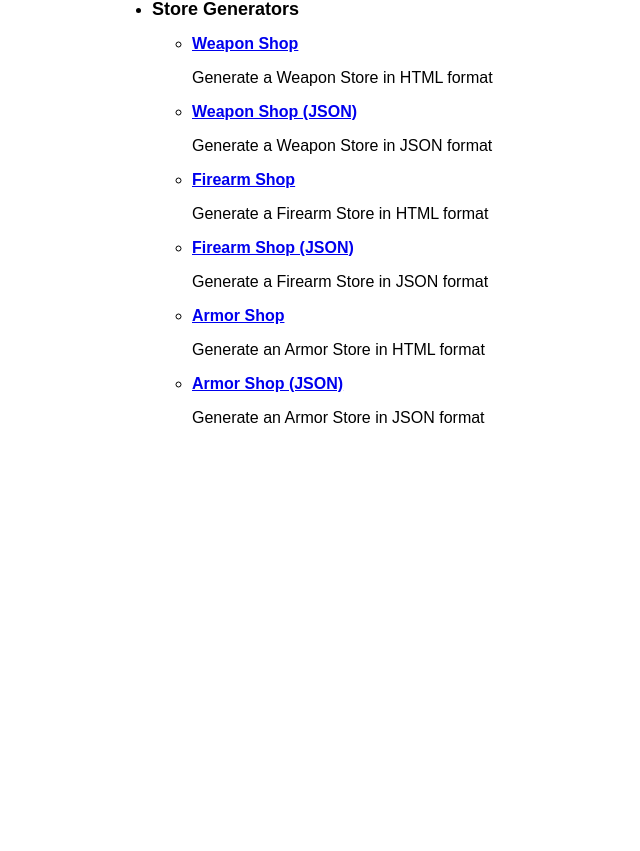
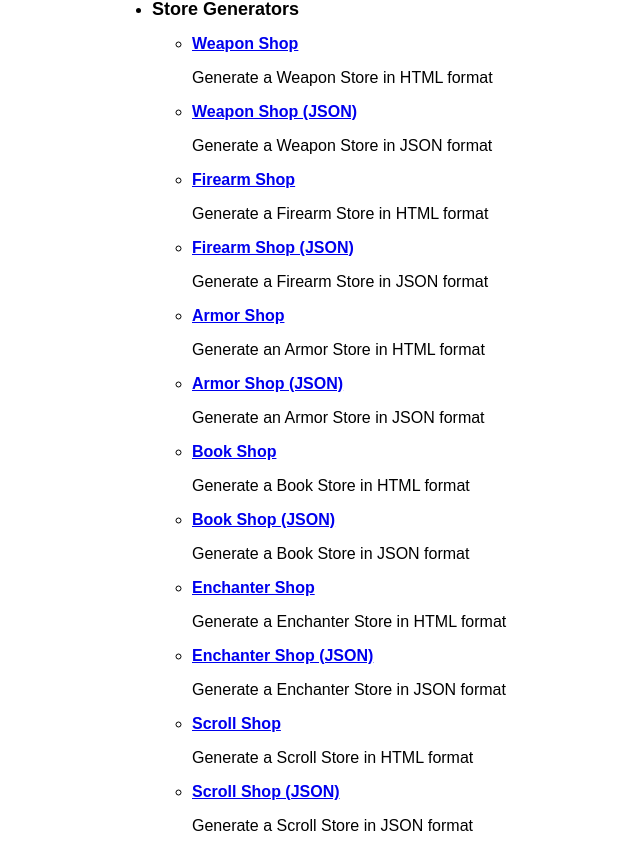
Before and after one commit to Dude036/Cyneric, a Django app: page /api/ in a window 1280 px wide. Shown: the part 985-1836 px from the top of the page, without its empty margins (28-668 px from the left). Before the commit the page ends 1408 px from the top, so only its background shows below. Run offline with Django 3.2, Linux system fonts and the light colour scheme; parts of the project's set-up code (start-up, migrations or seed data) failed here and were passed over.

Commit message:
Tweaks for odd store function calls

```diff
--- a/api/views.py
+++ b/api/views.py
@@ -266,7 +266,7 @@ def store_book_create(content={}, json=False):
         quantity = content['Quantity']
     else:
         quantity = 15
-    store = dmk.store.stores.create_book_shop(npc_create(), [0, 4], quantity)
+    store = dmk.store.stores.create_book_shop(npc_create(), ['Children', 'Drama', 'Fiction', 'Horror', 'Humor', 'Mystery', 'Nonfiction', 'Romance', 'SciFi', 'Tome'], quantity)
     for key, value in content.items():
         if key in store.__dict__ and value is not None:
             store.__dict__[key] = value
@@ -292,7 +292,7 @@ def store_enchanter_create(content={}, json=False):
         quantity = content['Quantity']
     else:
         quantity = 15
-    store = dmk.store.stores.create_enchanter_shop(npc_create(), [0, 4], quantity)
+    store = dmk.store.stores.create_enchanter_shop(npc_create(), [0, 9], quantity)
     for key, value in content.items():
         if key in store.__dict__ and value is not None:
             store.__dict__[key] = value
@@ -318,7 +318,7 @@ def store_scroll_create(content={}, json=False):
         quantity = content['Quantity']
     else:
         quantity = 15
-    store = dmk.store.stores.create_enchantment_shop(npc_create(), [0, 4], quantity)
+    store = dmk.store.stores.create_enchantment_shop(npc_create(), [0, 9], quantity)
     for key, value in content.items():
         if key in store.__dict__ and value is not None:
             store.__dict__[key] = value
@@ -344,7 +344,7 @@ def store_potion_create(content={}, json=False):
         quantity = content['Quantity']
     else:
         quantity = 15
-    store = dmk.store.stores.create_potion_shop(npc_create(), [0, 4], quantity)
+    store = dmk.store.stores.create_potion_shop(npc_create(), [0, 9], quantity)
     for key, value in content.items():
         if key in store.__dict__ and value is not None:
             store.__dict__[key] = value
@@ -370,7 +370,7 @@ def store_jewel_create(content={}, json=False):
         quantity = content['Quantity']
     else:
         quantity = 15
-    store = dmk.store.stores.create_jewel_shop(npc_create(), [0, 4], quantity)
+    store = dmk.store.stores.create_jewel_shop(npc_create(), [0, 6], quantity)
     for key, value in content.items():
         if key in store.__dict__ and value is not None:
             store.__dict__[key] = value
@@ -422,7 +422,7 @@ def store_food_create(content={}, json=False):
         quantity = content['Quantity']
     else:
         quantity = 15
-    store = dmk.store.stores.create_restaurant(npc_create(), [0, 4], quantity)
+    store = dmk.store.stores.create_restaurant(npc_create(), quantity)
     for key, value in content.items():
         if key in store.__dict__ and value is not None:
             store.__dict__[key] = value
@@ -442,8 +442,6 @@ def store_food_json(request):
     return JsonResponse(store_to_dict(store))
 
 
-
-
 # Create Random Weapon
 # Create Random Firearm
 # Create Random Armor
--- a/static/templates/api.html
+++ b/static/templates/api.html
@@ -138,6 +138,48 @@
 					Generate an Armor Store in JSON format
 				</p>
 			</li>
+			<li>
+				<a href="{% url 'api:store_book' %}"><b>Book Shop</b></a>
+				<br>
+				<p>
+					Generate a Book Store in HTML format
+				</p>
+			</li>
+			<li>
+				<a href="{% url 'api:store_book_json' %}"><b>Book Shop (JSON)</b></a>
+				<br>
+				<p>
+					Generate a Book Store in JSON format
+				</p>
+			</li>
+			<li>
+				<a href="{% url 'api:store_enchanter' %}"><b>Enchanter Shop</b></a>
+				<br>
+				<p>
+					Generate a Enchanter Store in HTML format
+				</p>
+			</li>
+			<li>
+				<a href="{% url 'api:store_enchanter_json' %}"><b>Enchanter Shop (JSON)</b></a>
+				<br>
+				<p>
+					Generate a Enchanter Store in JSON format
+				</p>
+			</li>
+			<li>
+				<a href="{% url 'api:store_scroll' %}"><b>Scroll Shop</b></a>
+				<br>
+				<p>
+					Generate a Scroll Store in HTML format
+				</p>
+			</li>
+			<li>
+				<a href="{% url 'api:store_scroll_json' %}"><b>Scroll Shop (JSON)</b></a>
+				<br>
+				<p>
+					Generate a Scroll Store in JSON format
+				</p>
+			</li>
 		</ul>
 	</li>
 </ul>
```
